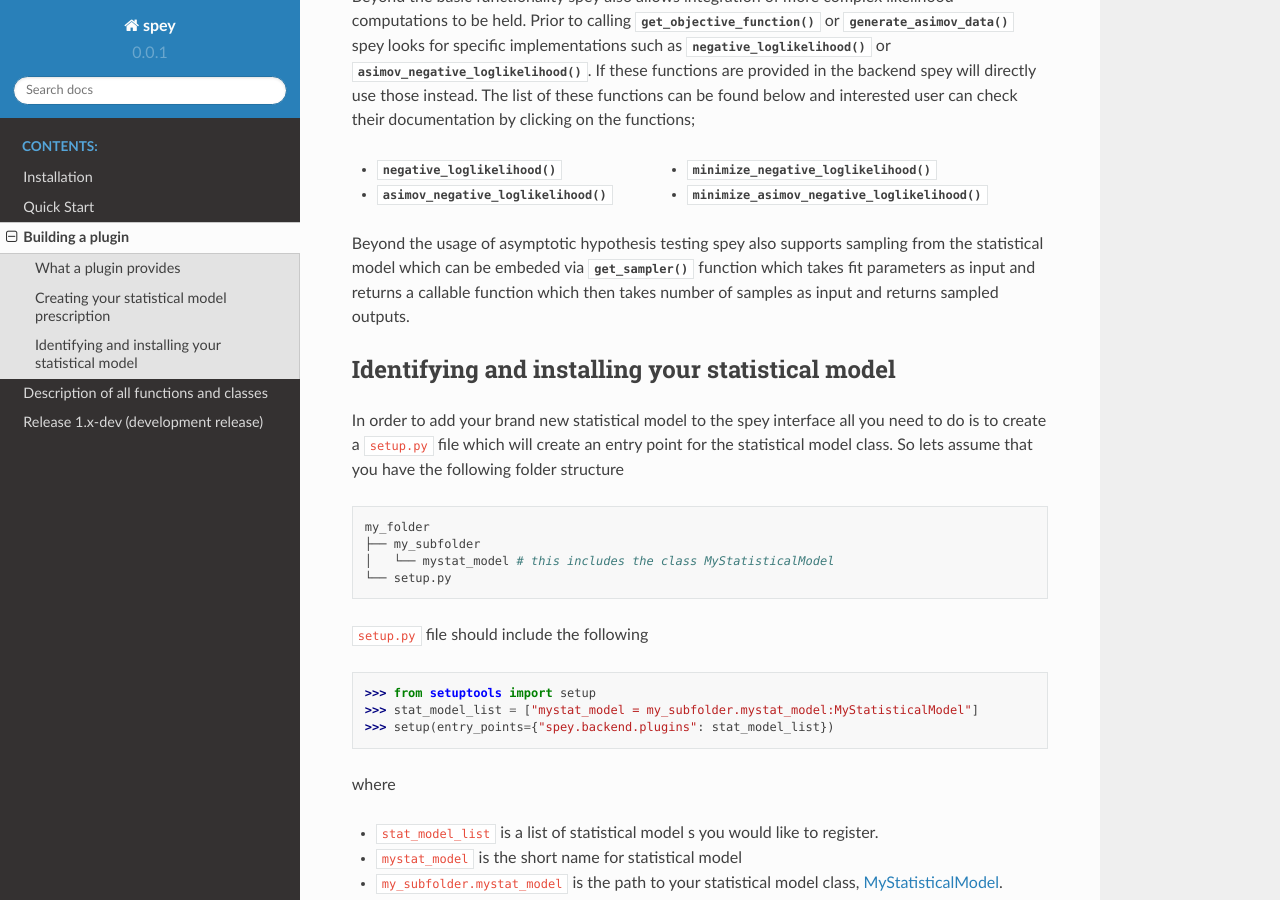
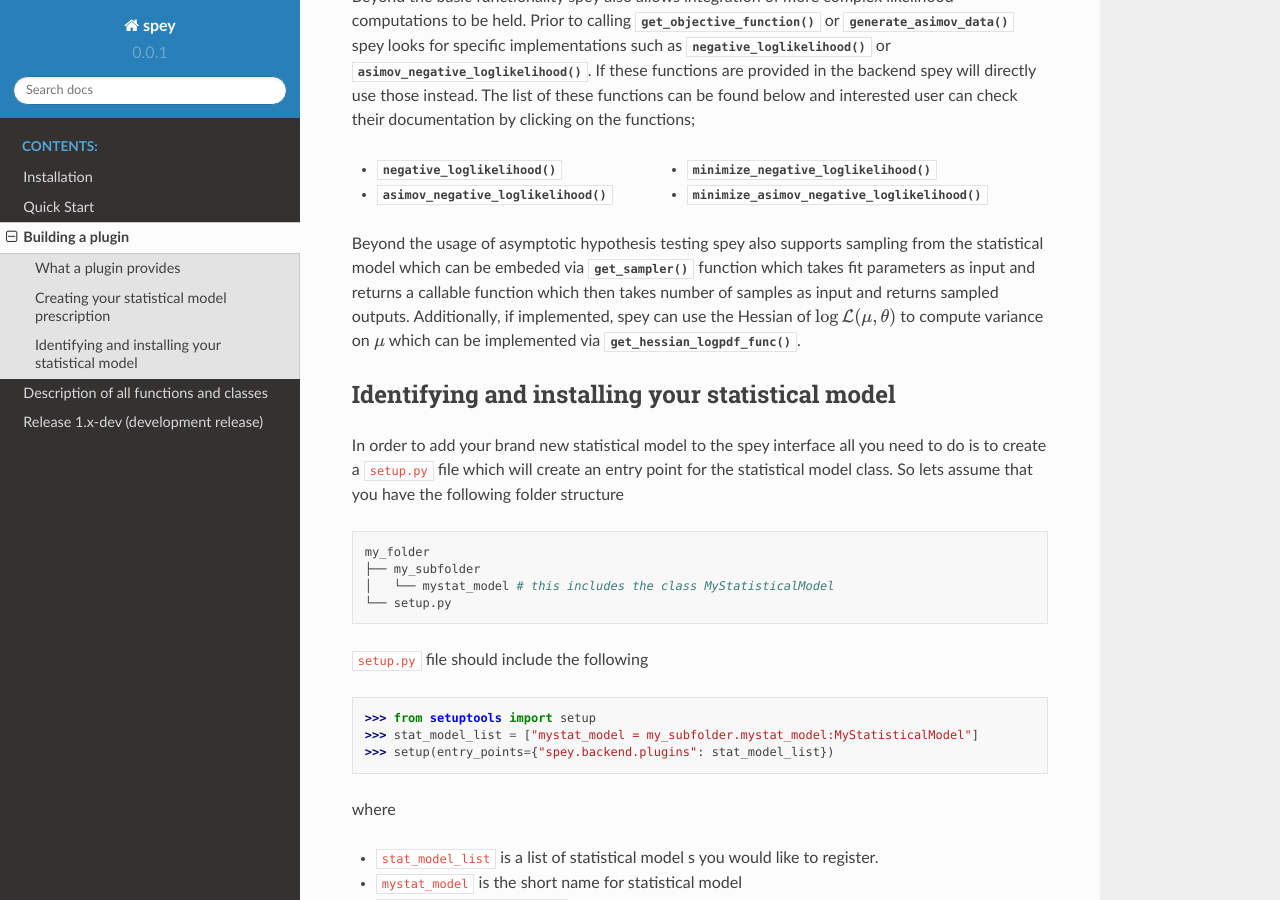
Before and after one commit to SpeysideHEP/spey, a Sphinx documentation site: the page built from docs/new_plugin.rst, in a window 1280 px wide and 900 px high, scrolled down 2962 px. Built offline with Sphinx 7.4.7 and the Read the Docs theme 2.0.0, drawn with Linux system fonts in a browser that asks for light colours.

Commit message:
add info about hessian

```diff
--- a/docs/new_plugin.rst
+++ b/docs/new_plugin.rst
@@ -152,7 +152,9 @@ clicking on the functions;
 
 Beyond the usage of asymptotic hypothesis testing spey also supports sampling from the statistical model which can be embeded
 via :func:`~spey.BackendBase.get_sampler` function which takes fit parameters as input and returns a callable function which
-then takes number of samples as input and returns sampled outputs.
+then takes number of samples as input and returns sampled outputs. Additionally, if implemented, spey can use the Hessian
+of :math:`\log\mathcal{L}(\mu, \theta)` to compute variance on :math:`\mu` which can be implemented via
+:func:`~spey.BackendBase.get_hessian_logpdf_func`.
 
 Identifying and installing your statistical model
 -------------------------------------------------
```
